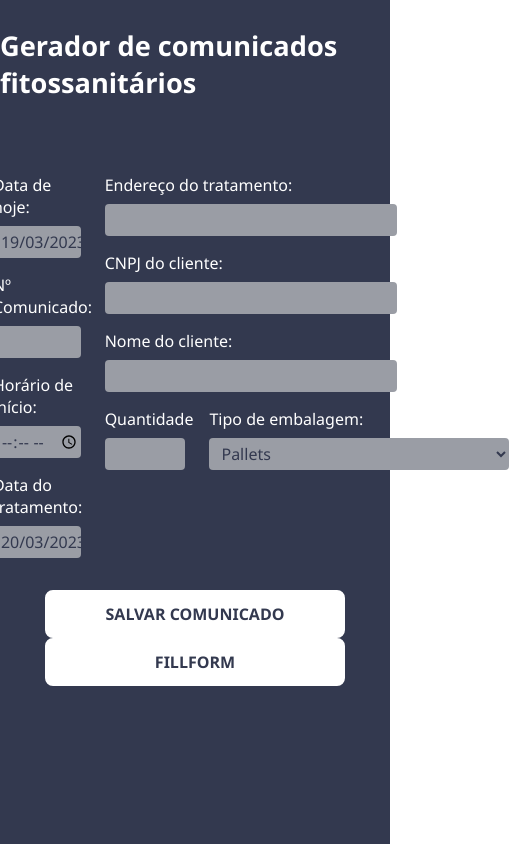
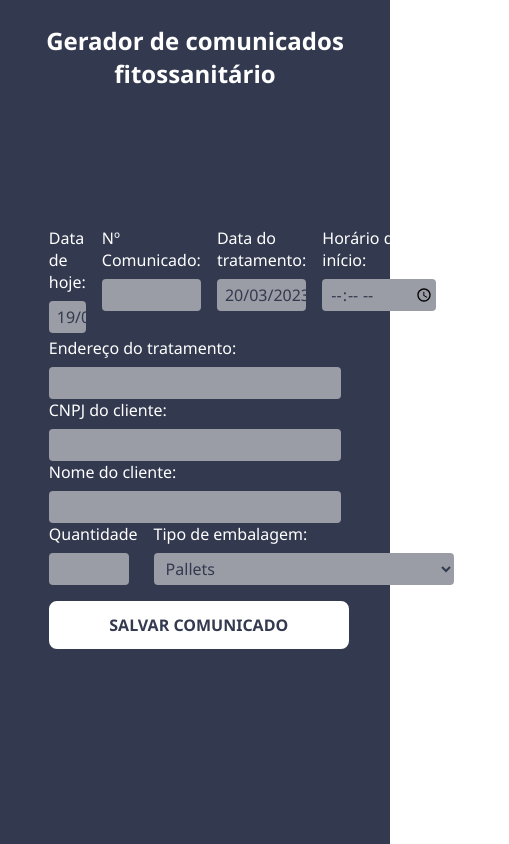
Before and after one commit to christovanqueiroz/Gerador-de-comunicados, a website built with Vite: page Gerador/index.html in a window 390 px wide. Shown: the whole page, 509 px wide, since content can reach past the window. Built offline with nearby package versions, Linux system fonts and the light colour scheme.

Commit message:
modified:   Gerador/main.js 	modified:   Gerador/style.css

```diff
--- a/Gerador/main.js
+++ b/Gerador/main.js
@@ -2,7 +2,7 @@ import './style.css'
 
 document.querySelector('#app').innerHTML = `
   <header>
-      <h1>Gerador de comunicados fitossanitários</h1>
+      <h1>Gerador de comunicados fitossanitário</h1>
   </header>
 
   <main>
@@ -18,14 +18,14 @@ document.querySelector('#app').innerHTML = `
                   <input type="number" name="comunicado" id="comunicado">
               </div>
 
+              <div class="data-tratamento"> <!-- Ja vem digitado com a data de amanhã -->
+                  <legend>Data do tratamento:</legend>
+                  <input type="text" name="tratamento" id="tratamento">
+              </div>
+
               <div class="hora-tratamento">
                   <legend>Horário de início:</legend>
                   <input type="time" name="hora" id="hora">
-              </div>
-
-              <div class="data-tratamento"> <!-- Ja vem digitado com a data de amanhã -->
-                  <legend>Data do tratamento:</legend>
-                  <input type="text" name="tratamento" id="tratamento">
               </div>
           </article>
 
@@ -66,8 +66,7 @@ document.querySelector('#app').innerHTML = `
 
         <section class="salvar">
             <div>
-                <button type="submit" onclick="salvarDados()">Salvar comunicado</button>
-                <button type="submit" onclick="fillForm()">FillForm</button>
+                <button type="submit" onclick="fillForm()">Salvar comunicado</button>
             </div>
         </section>
     </main>
@@ -126,11 +125,11 @@ const endereçoTratamento = document.getElementById('endereço');
 const quantidade = document.getElementById('quantidade');
 const tipoDeEmbalagem = document.getElementById('tipo');
 
-function salvarDados() {
-    console.log(dataDeHoje.value, numeroComunicado.value, horarioTratamento.value, dataDoTratamento.value, endereçoTratamento.value, cnpjDoClienteValor, nomeDoCliente.value, quantidade.value, tipoDeEmbalagem.value)
+const botao = document.querySelector('.salvar div button')
+
+if(cnpjDoClienteValor = "") {
+    botao.style.backGroundColor = '#FF0000';
 }
-
-window.salvarDados = salvarDados
 
 import { PDFDocument } from 'pdf-lib'
 
--- a/Gerador/style.css
+++ b/Gerador/style.css
@@ -38,7 +38,9 @@ header {
   position: absolute;
   top: 0;
   font-size: .85em;
-  margin-top: 2em;
+  padding: 2em 1em 0 1em;
+  text-align: center;
+  height: 20%;
 }
 
 main {
@@ -46,7 +48,9 @@ main {
   flex-direction: column;
   width: 75%;
   align-items: center;
+  justify-content: center;
   gap: 1em;
+  height: 80%;
 }
 
 section {
@@ -110,6 +114,58 @@ article {
   background-color: #fff;
 }
 
+.salvar div button:hover {
+  background-color: rgb(127, 255, 185);
+  border: 1px solid #000;
+}
+
 .salvar div button:active {
-  background-color: #9a9da5;
+  background-color: #fff;
+  border: 1px solid #000;
 }
+
+@media (max-width:768px) {
+  section {
+    flex-direction: column;
+  }
+
+  .info {
+    gap: .25em;
+    margin-top: 2em;
+    align-items: center;
+  }
+
+  .info article:first-child {
+    display: flex;
+    width: 100%;
+    gap: 1em;
+  }
+
+  .info article div {
+    margin: 0;
+  }
+
+  header {
+    height: 15%;
+  }
+
+  main {
+    height: 85%;
+  }
+}
+
+@media (max-width:540px) {
+  header {
+    font-size: .75em;
+  }
+}
+
+@media (max-width:457.5px) {
+  header {
+    height: 25%;
+  }
+
+  main {
+    height: 75%;
+  }
+}
```
